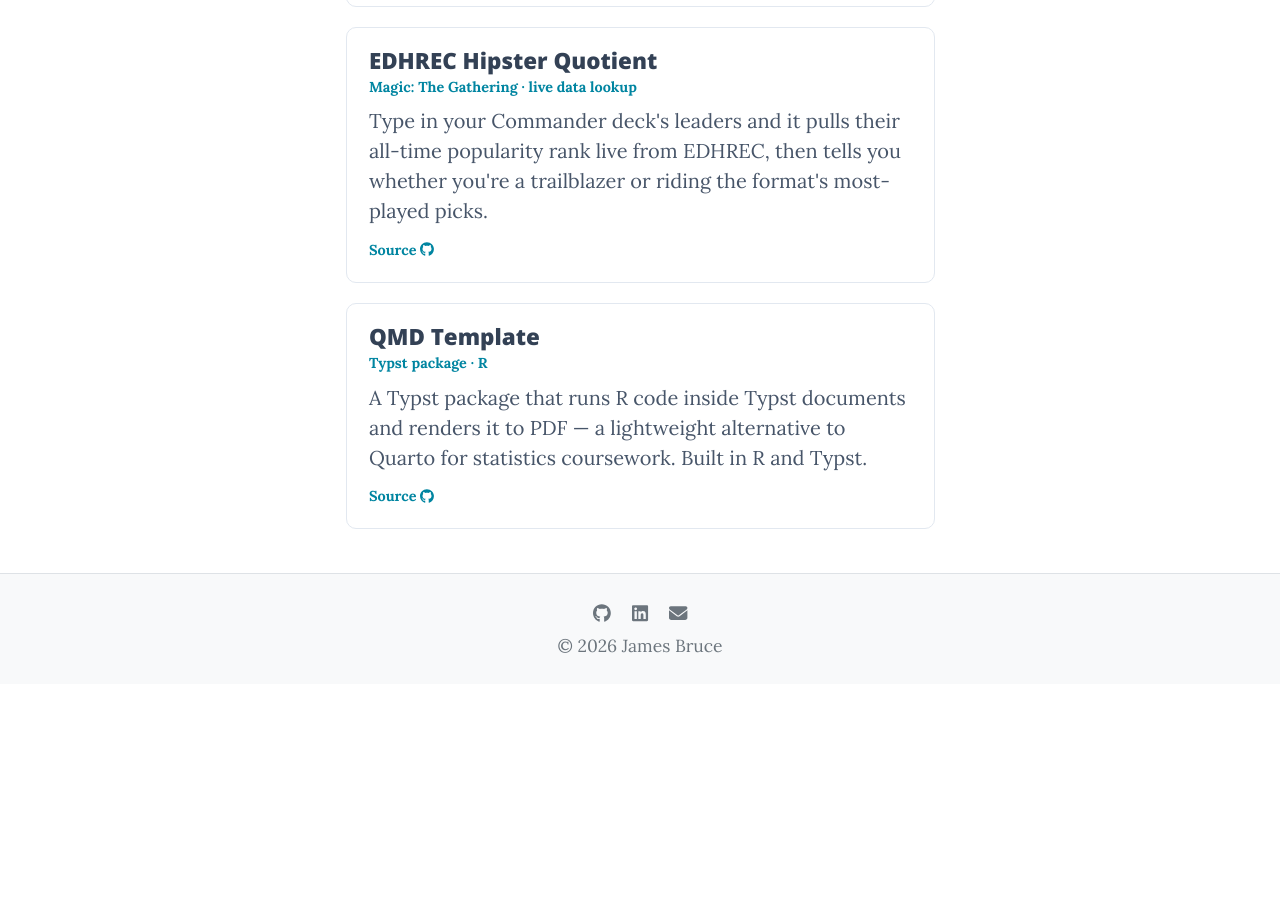
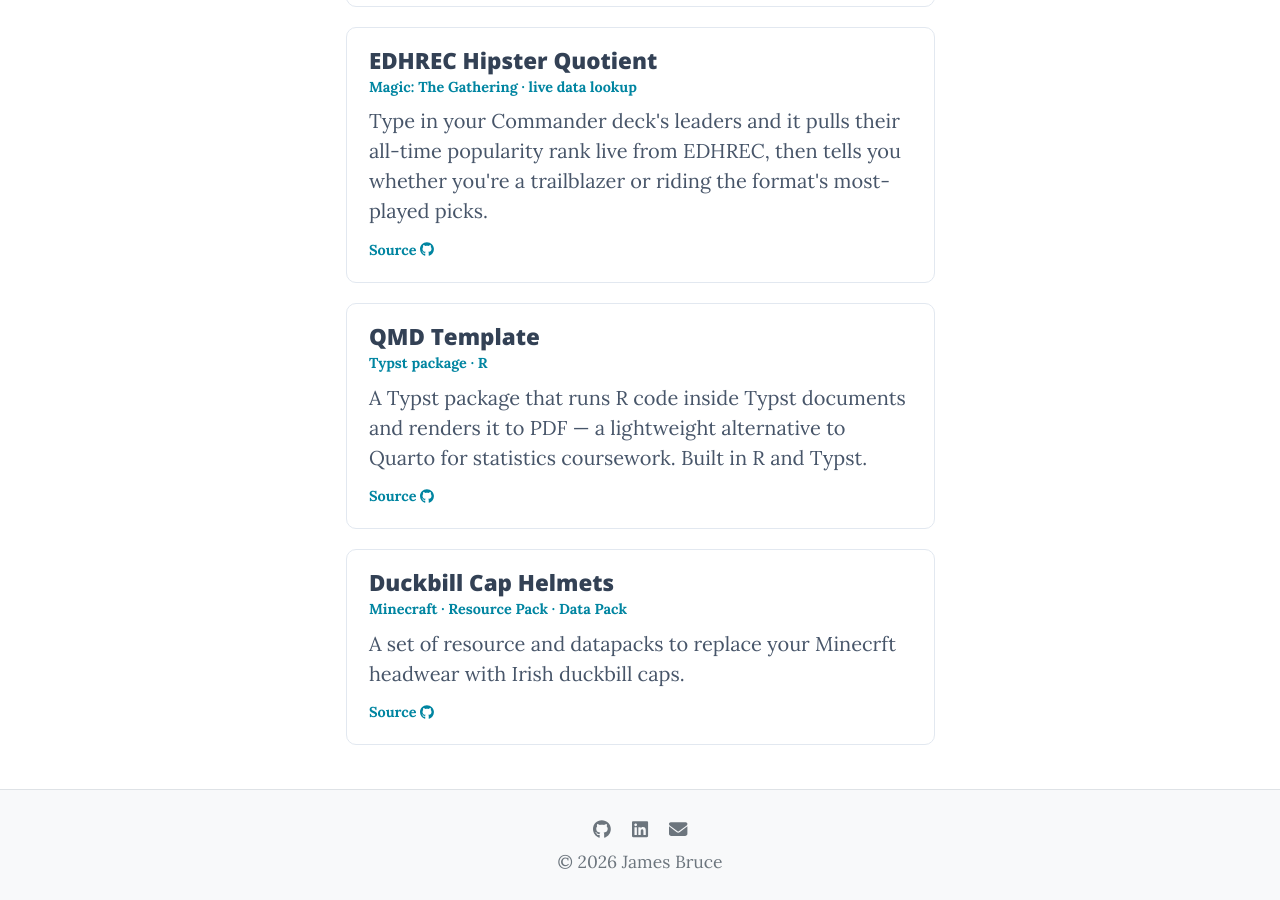
Before and after one commit to jimna-h/home, a Jekyll site: the page built from projects.html, in a window 1280 px wide and 900 px high, scrolled down 1130 px. Built offline with Jekyll 4.4.1, drawn with Linux system fonts in a browser that asks for light colours; nearby versions of some CDN libraries; before the commit the page ends 1814 px from its top, so only the background shows below that.

Commit message:
Add Duckbill Cap Helmets project details

```diff
--- a/_data/projects.yml
+++ b/_data/projects.yml
@@ -41,3 +41,10 @@
     in R and Typst.
   url: https://github.com/jimna-h/QMDTemplate
   source: https://github.com/jimna-h/QMDTemplate
+
+- name: Duckbill Cap Helmets
+  meta: "Minecraft · Resource Pack · Data Pack"
+  description: >-
+    A set of resource and datapacks to replace your Minecrft headwear with Irish duckbill caps.
+  url: https://github.com/jimna-h/duckbill_cap_helmets
+  source: https://github.com/jimna-h/duckbill_cap_helmets
```
